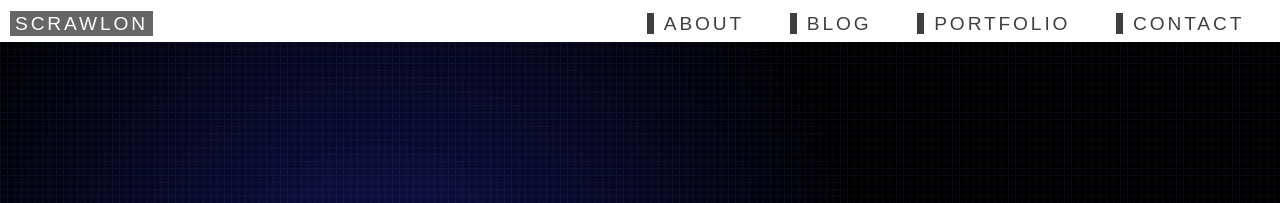
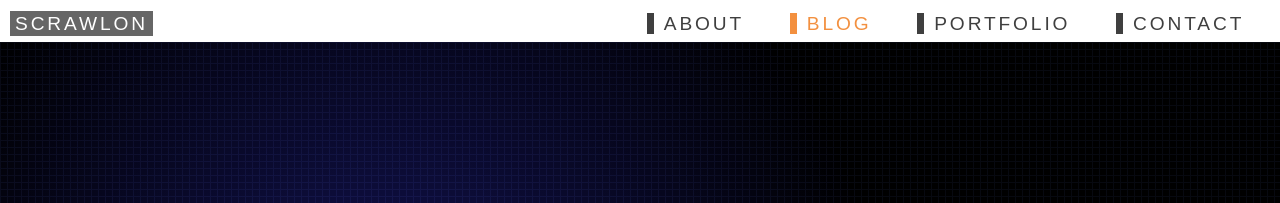
Before and after one commit to scrawlon/scrawlon.github.io, a Jekyll site: the page built from _posts/2013-06-25-i-begin-here.md, in a window 1280 px wide. Shown: the top 203 px of the page. Built offline with Jekyll 4.4.1, drawn with Linux system fonts in a browser that asks for light colours; comment, search, counter and statistics services are not loaded.

Commit message:
Desktop and mobile navs updated

```diff
--- a/_includes/navigation.html
+++ b/_includes/navigation.html
@@ -9,9 +9,19 @@
 
     <!-- Desktop Nav -->
     {% for link in site.links reversed %}
+      {% assign nav_link = link.url %}
+      {% assign nav_class = "" %}
+      {% if link.url == page.url %}
+        {% assign nav_link = page.url %}
+        {% assign nav_class = "active" %}
+      {% elsif link.title == "Blog" and page.layout == "post" %}
+        {% assign nav_class = "active-blog-post" %}
+      {% endif %}
+
 	    <li class="float-right">
-        <a href="{{ site.url }}{{ link.url }}"
-          {% if link.url == page.url %} class="active" {% endif %}>{{ link.title }}</a>
+        <a href="{{ site.url }}{{ nav_link }}" class="{{ nav_class }}" title="{{ link.title }}">
+          {{ link.title }}
+        </a>
       </li>
     {% endfor %}
 
@@ -35,13 +45,14 @@
     </li>
 
     <!-- Mobile Nav -->
-    {% assign mobile_links = site.links | concat:site.home %}
-    {% for link in mobile_links %}
+    {% for link in site.links %}
       {% assign nav_link = link.url %}
       {% assign nav_class = "" %}
       {% if link.url == page.url %}
         {% assign nav_link = page.url %}
         {% assign nav_class = "active" %}
+      {% elsif link.title == "Blog" and page.layout == "post" %}
+        {% assign nav_class = "active-blog-post" %}
       {% endif %}
 
 	    <li>
--- a/css/styles.scss
+++ b/css/styles.scss
@@ -248,12 +248,17 @@ nav {
       display: none;
 
       a {
-        &:hover, &.active {
+        &:hover, &.active, &.active-blog-post {
           color: #EF6C00;
         }
 
         &.active {
           cursor: default;
+          border-left: 7px solid #EF6C00;
+        }
+
+        &.active-blog-post {
+          cursor: pointer;
           border-left: 7px solid #EF6C00;
         }
       }
@@ -296,6 +301,11 @@ nav {
             color: #EF6C00;
             cursor: default;
             border-left: 10px solid #EF6C00;
+          }
+
+          &.active-blog-post {
+            @extend .active;
+            cursor: pointer;
 
             &:after {
               content: " *";
```
